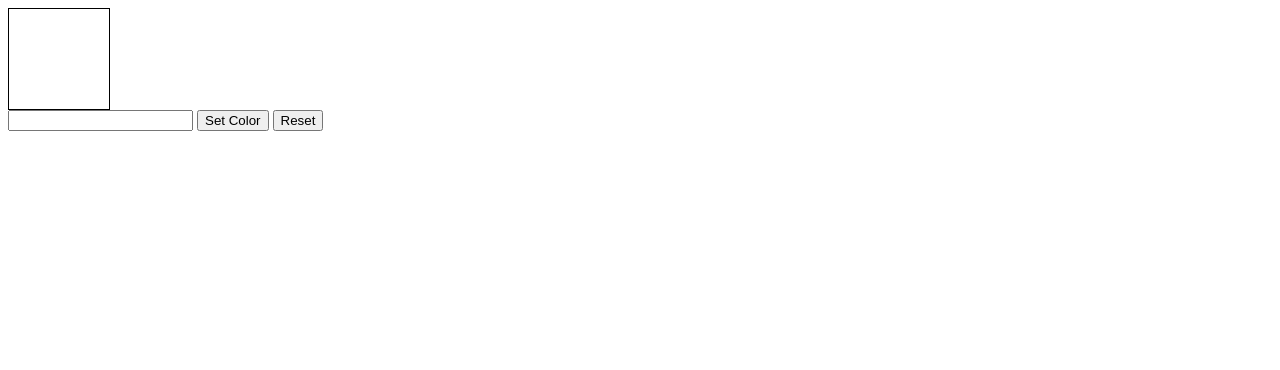
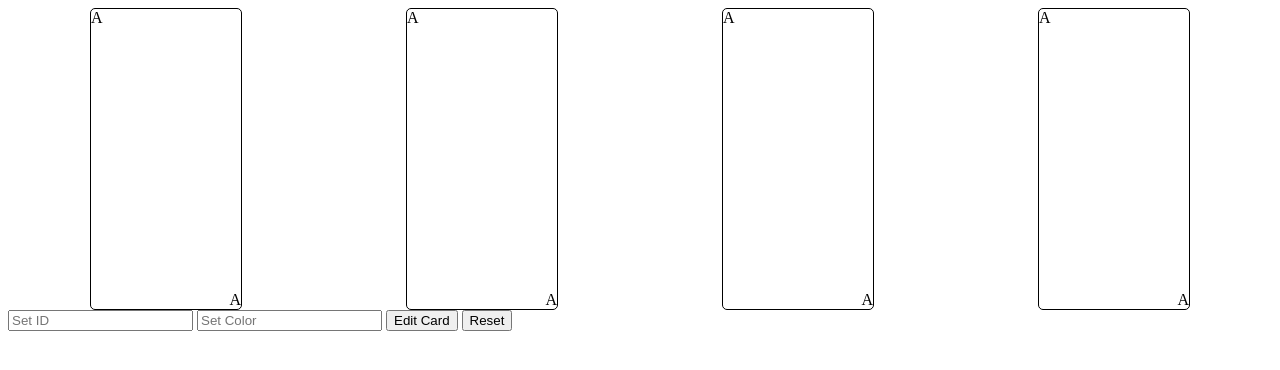
Before and after one commit to timbiles/vanillaJS-assignment, a plain HTML site: page Part2/index.html in a window 1280 px wide. Drawn offline with Linux system fonts and the light colour scheme.

Commit message:
added styled section

```diff
--- a/Part2/index.css
+++ b/Part2/index.css
@@ -1,3 +1,22 @@
+main {
+    display: flex;
+    justify-content: space-around;
+}
+
+section {
+    height: 300px;
+    width: 150px;
+    border: 1px solid #000;
+    border-radius: 5px;
+    display: flex;
+    flex-direction: column;
+    justify-content: space-between;
+}
+
+section span:nth-of-type(2) {
+    margin-left: auto;
+}
+
 #container {
     height: 100px;
     width: 100px;
--- a/Part2/index.html
+++ b/Part2/index.html
@@ -8,11 +8,14 @@
   </head>
 <body>
     <main>
-        <section id='container'>
-        </section>
+        <section id='clubs'><span>A</span><span>A</span></section>
+        <section id='spades'><span>A</span><span>A</span></section>
+        <section id='hearts'><span>A</span><span>A</span></section>
+        <section id='diamonds'><span>A</span><span>A</span></section>
     </main>
-    <input id='input' type="text">
-    <button id='btn' onclick='getValue()'>Set Color</button>
+    <input id='idInput' type="text" placeholder='Set ID'>
+    <input id='colorInput' type="text" placeholder='Set Color'>
+    <button id='btn' onclick='setCard()'>Edit Card</button>
     <button id='reset' onclick='reset()'>Reset</button>
     <script src='./index.js'></script>
 </body>
--- a/Part2/index.js
+++ b/Part2/index.js
@@ -1,11 +1,13 @@
-console.log('hit')
-const container = document.getElementById('container')
 
-const getValue = () => {
-const input = document.getElementById('input').value
-container.style.background = input
+const setCard = () => {
+    const id = document.getElementById('idInput').value
+    const color = document.getElementById('colorInput').value
+
+    console.log(id, color)
+    const card = document.getElementById(id)
+
+    card.style.color = color
 }
 
 const reset = () => {
-    container.style.background = 'inherit'
 }
```
